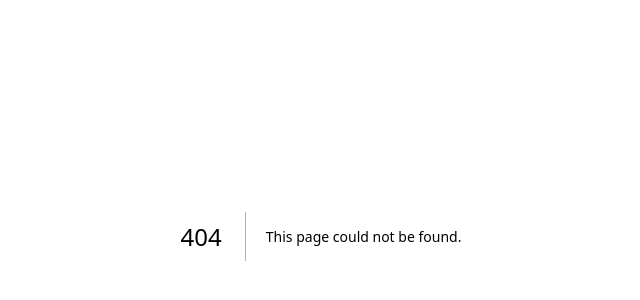
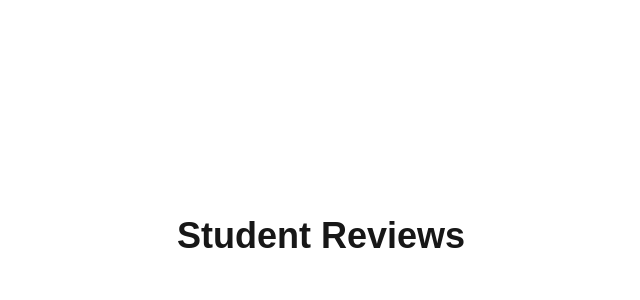
Before and after one commit to shersingh077/-stockslearner-landing, a Next.js app: page /reviews in a window 1280 px wide. Before the commit this address had no page. Shown: the part 164-464 px from the top of the page, without its empty margins (319-959 px from the left). Built offline with nearby package versions, Linux system fonts and the light colour scheme.

Commit message:
Add reviews page

```diff
--- /dev/null
+++ b/app/reviews/page.tsx
@@ -0,0 +1,9 @@
+export default function ReviewsPage() {
+  return (
+    <main className="min-h-screen flex items-center justify-center">
+      <h1 className="text-4xl font-bold">
+        Student Reviews
+      </h1>
+    </main>
+  );
+}
```
